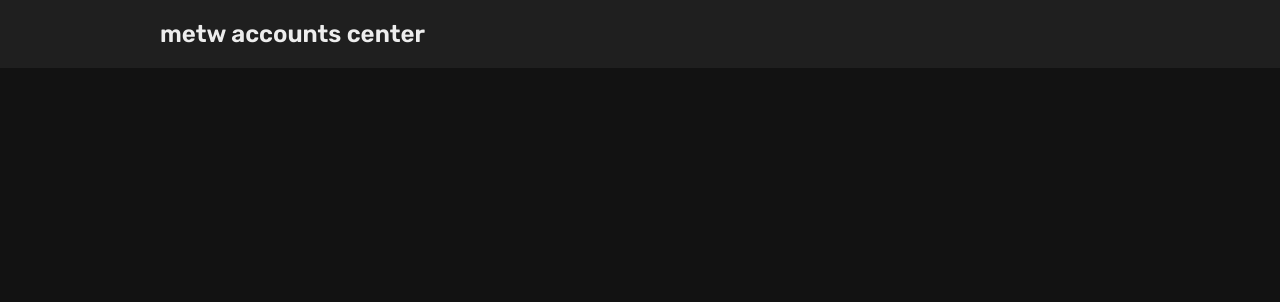
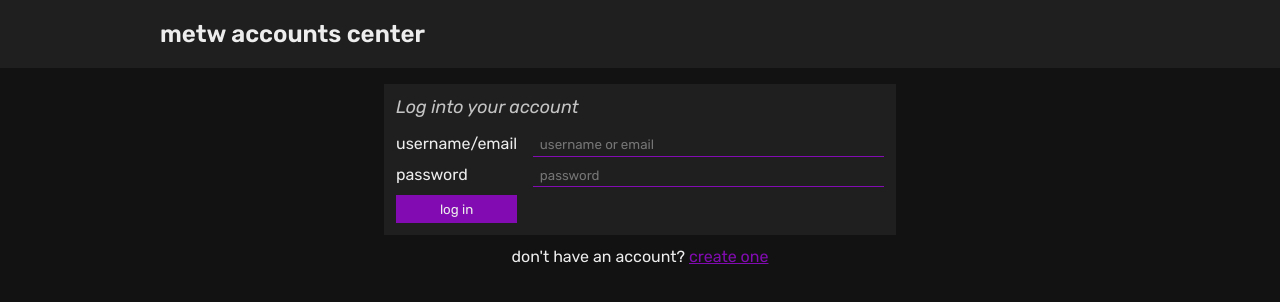
Before and after one commit to metwse/metw-accounts-center-www, a React (Vite) app: page /login in a window 1280 px wide. Shown: the top 302 px of the page. Built offline with nearby package versions, Linux system fonts and the light colour scheme; no server answers.

Commit message:
feat: separate `/login` and `/signup` endpoints

```diff
--- a/src/App.tsx
+++ b/src/App.tsx
@@ -16,19 +16,19 @@ export default function App() {
   const [page, _] = usePage();
 
   return (
-    <div>
+    <>
       <Header />
 
       { page.id === PageId.EmailVerificationSession ?
         <EmailVerificationSessionPage /> : null }
       { page.id === PageId.Session ?
         <SessionPage /> : null }
-      { page.id === PageId.Gateway ?
+      { page.id === PageId.Login || page.id === PageId.Signup ?
         <GatewayPage /> : null }
       { page.id === PageId.Auth ?
         <AuthPage /> : null }
 
       <SyncUrl />
-    </div>
+    </>
   );
 }
--- /dev/null
+++ b/src/components/a-function.tsx
@@ -0,0 +1,19 @@
+import { type AnchorHTMLAttributes, type MouseEvent } from 'react';
+
+
+export function AFunction({ children, onClick, ...props }: AnchorHTMLAttributes<HTMLAnchorElement>) {
+  const onClickOverride = (e: MouseEvent<HTMLAnchorElement>) => {
+    if (!e.ctrlKey && !e.shiftKey) {
+      e.preventDefault();
+
+      if (onClick)
+        onClick(e);
+    }
+  };
+
+  return (
+    <a {...props} onClick={onClickOverride}>
+      {children}
+    </a>
+  );
+}
--- a/src/hooks/page/provider.tsx
+++ b/src/hooks/page/provider.tsx
@@ -14,6 +14,7 @@ export default function PageProvider(
     () => (newPageOrId: Page | PageId, pushstate: boolean) => {
       let newPage: Page = (typeof newPageOrId === 'object') ?
         newPageOrId : { id: newPageOrId };
+
       const id = newPage.id;
 
       setPage((prev) => {
--- a/src/pages/gateway/index.tsx
+++ b/src/pages/gateway/index.tsx
@@ -1,20 +1,36 @@
 import CaptchaProvider from '../../hooks/captcha/provider';
+import usePage from '../../hooks/page';
+
+import { PageId } from '..';
 
 import SignupForm from './signup-form';
 import LoginForm from './login-form';
 
 import styles from './style.module.scss';
+import { AFunction } from '../../components/a-function';
 
 
 export default function GatewayPage() {
+  const [page, setPage] = usePage();
+
   return (
     <main className={styles['main']}>
+      { page.id === PageId.Login ?
+        <>
         <section>
           <h3>Log into your account</h3>
 
           <LoginForm />
         </section>
 
+        <div>
+          don't have an account?&nbsp;
+          <AFunction onClick={() => setPage(PageId.Signup)} href="/login">create one</AFunction>
+        </div>
+        </> : null }
+
+      { page.id === PageId.Signup ?
+        <>
         <section>
           <h3>Create a new account</h3>
 
@@ -22,6 +38,12 @@ export default function GatewayPage() {
             <SignupForm />
           </CaptchaProvider>
         </section>
+
+        <div>
+          already have an account?&nbsp;
+          <AFunction onClick={() => setPage(PageId.Login)}>login</AFunction>
+        </div>
+        </> : null }
     </main>
   );
 }
--- a/src/pages/gateway/style.module.scss
+++ b/src/pages/gateway/style.module.scss
@@ -1,8 +1,10 @@
 .main {
-  display: grid;
-  grid-template-columns: 1fr 1fr;
+  align-items: center;
 
-  section { position: relative; }
+  section {
+    position: relative;
+    max-width: 32rem; width: 100%;
+  }
 
   form {
     display: grid;
@@ -12,7 +14,3 @@
     input { min-width: 0; }
   }
 }
-
-@media (max-width: 40rem) {
-  .main { display: flex; }
-}
--- a/src/pages/index.ts
+++ b/src/pages/index.ts
@@ -1,6 +1,5 @@
 export enum PageId {
   EmailVerificationSession, Session, /* not directly accesible */
-  Gateway,
   Login, Signup, /* /login and /signup endpoints */
   Auth, /* /auth */
   NotFound,
@@ -9,7 +8,6 @@ export enum PageId {
 
 export type Page =
     { readonly id: PageId.EmailVerificationSession | PageId.Session, }
-  | { readonly id: PageId.Gateway, }
   | { readonly id: PageId.Auth, readonly token?: string, }
   | { readonly id: PageId.Login | PageId.Signup, readonly redirectUrl?: string }
   | { readonly id: PageId.NotFound, }
@@ -22,8 +20,6 @@ const endpointMap: Record<PageId, string> = {
   [PageId.Auth]: '/auth',
   [PageId.NotFound]: '/404',
   [PageId.Loading]: '/',
-
-  [PageId.Gateway]: '/', /* TODO: remove */
 };
 
 const endpointRevMap: Record<string, PageId> = {
--- a/src/pages/sync-url.tsx
+++ b/src/pages/sync-url.tsx
@@ -16,7 +16,7 @@ export default function SyncUrl() {
 
     const sessionHandler = () => setPage(PageId.Session);
 
-    const logoutHandler = () => setPage(PageId.Gateway);
+    const logoutHandler = () => setPage(PageId.Login);
 
     session.addEventListener(
       'login_emailverificationsession', emailverificationsessionHandler
--- a/src/styles/global.scss
+++ b/src/styles/global.scss
@@ -12,6 +12,8 @@ body {
   margin: 0;
   background-color: $bg2;
 }
+
+body, #root { min-height: 100dvh; }
 
 main {
   display: flex;
@@ -71,3 +73,9 @@ input:not([type="submit"]) {
   border-bottom: 0.125em solid $primary;
   appearance: textfield;
 }
+
+a {
+  color: $primary;
+  text-decoration: underline;
+  cursor: pointer
+}
```
Lines whose indentation alone changed are shown as unchanged.
